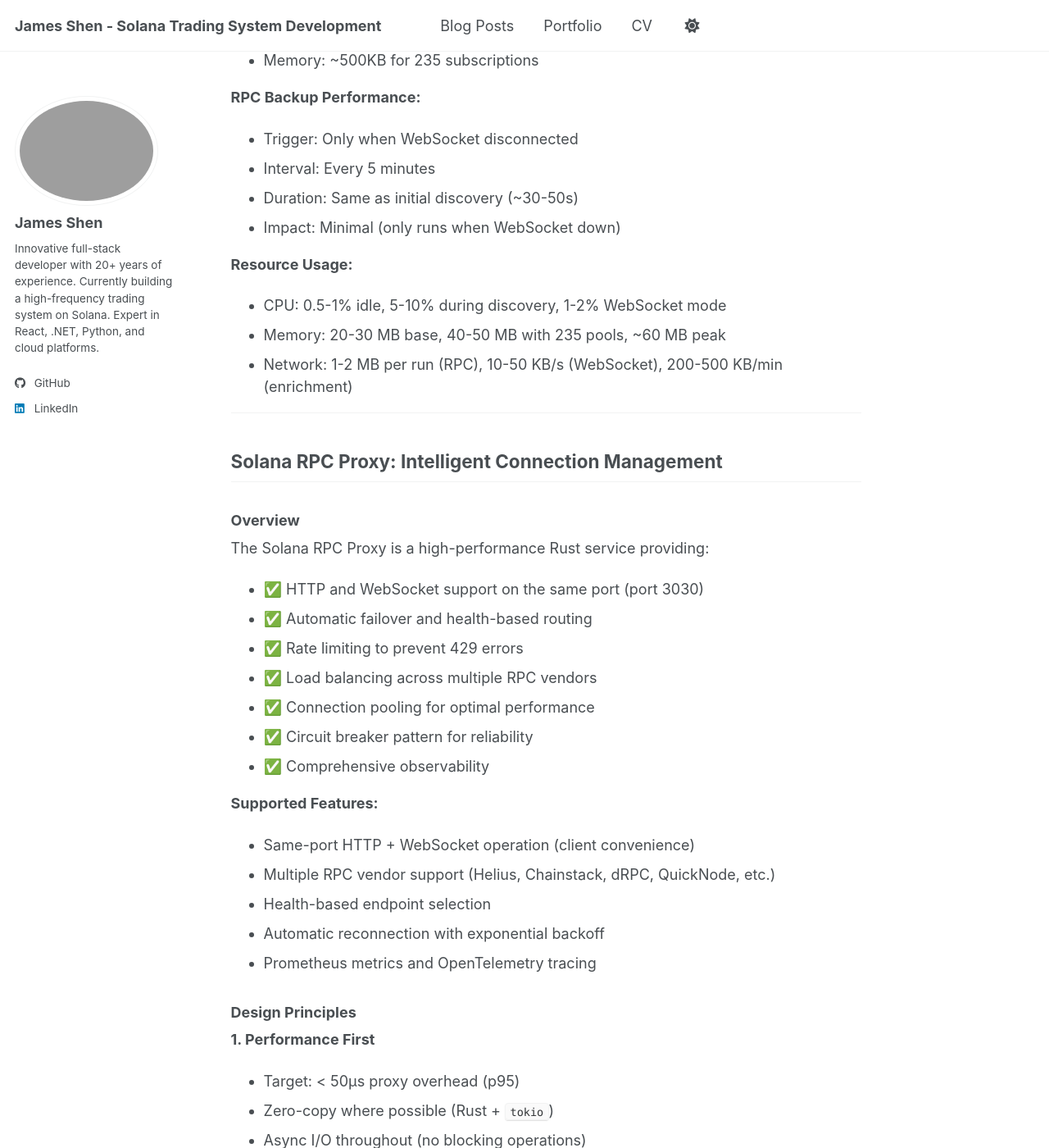
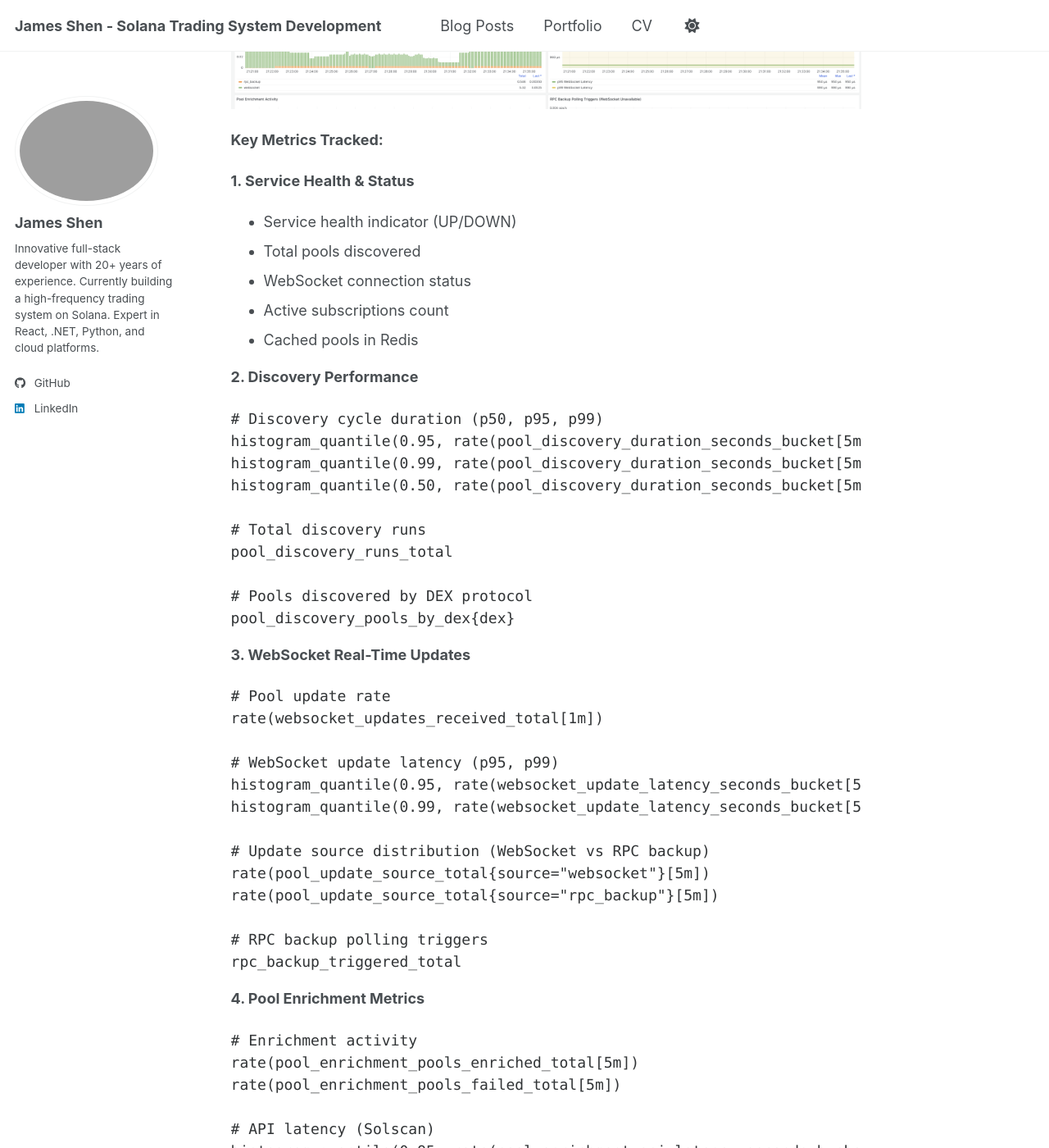
Before and after one commit to guidebee/guidebee.github.io, a Jekyll site: the page built from _posts/2025-12-28-pool-discovery-service-rpc-proxy-architecture.md, in a window 1280 px wide and 1400 px high, scrolled down 12343 px. Shown: the whole window at 82% size. Built offline with Jekyll 4.4.1, drawn with Linux system fonts in a browser that asks for light colours; a script bundle is joined from its source files by our own code; library files that are not in the unit come from our copies; some of the changed text lies outside the part shown.

Commit message:
update blog

````diff
--- a/_posts/2025-12-28-pool-discovery-service-rpc-proxy-architecture.md
+++ b/_posts/2025-12-28-pool-discovery-service-rpc-proxy-architecture.md
@@ -428,6 +428,111 @@
 - `use-websocket`: Enable WebSocket-first mode
 - `ws-backup-interval`: RPC backup interval when WebSocket enabled
 
+### Grafana Dashboard Monitoring
+
+The pool-discovery-service includes a comprehensive Grafana dashboard for real-time monitoring and operational visibility.
+
+**Dashboard Overview:**
+
+![Pool Discovery Service Dashboard](../images/pool-discovery-dashboard1.png)
+
+**Key Metrics Tracked:**
+
+**1. Service Health & Status**
+- Service health indicator (UP/DOWN)
+- Total pools discovered
+- WebSocket connection status
+- Active subscriptions count
+- Cached pools in Redis
+
+**2. Discovery Performance**
+```promql
+# Discovery cycle duration (p50, p95, p99)
+histogram_quantile(0.95, rate(pool_discovery_duration_seconds_bucket[5m]))
+histogram_quantile(0.99, rate(pool_discovery_duration_seconds_bucket[5m]))
+histogram_quantile(0.50, rate(pool_discovery_duration_seconds_bucket[5m]))
+
+# Total discovery runs
+pool_discovery_runs_total
+
+# Pools discovered by DEX protocol
+pool_discovery_pools_by_dex{dex}
+```
+
+**3. WebSocket Real-Time Updates**
+```promql
+# Pool update rate
+rate(websocket_updates_received_total[1m])
+
+# WebSocket update latency (p95, p99)
+histogram_quantile(0.95, rate(websocket_update_latency_seconds_bucket[5m]))
+histogram_quantile(0.99, rate(websocket_update_latency_seconds_bucket[5m]))
+
+# Update source distribution (WebSocket vs RPC backup)
+rate(pool_update_source_total{source="websocket"}[5m])
+rate(pool_update_source_total{source="rpc_backup"}[5m])
+
+# RPC backup polling triggers
+rpc_backup_triggered_total
+```
+
+**4. Pool Enrichment Metrics**
+```promql
+# Enrichment activity
+rate(pool_enrichment_pools_enriched_total[5m])
+rate(pool_enrichment_pools_failed_total[5m])
+
+# API latency (Solscan)
+histogram_quantile(0.95, rate(pool_enrichment_api_latency_seconds_bucket[5m]))
+
+# Enrichment runs
+pool_enrichment_runs_total
+```
+
+**5. Error Tracking**
+```promql
+# Discovery errors
+pool_discovery_errors_total
+
+# WebSocket errors by type
+websocket_errors_total{error_type}
+
+# Enrichment errors
+pool_enrichment_pools_failed_total
+```
+
+**6. RPC Scanner Performance**
+```promql
+# Scanner latency by protocol
+rpc_scanner_latency_seconds{protocol}
+
+# Scanner requests by protocol and status
+rpc_scanner_requests_total{protocol, status}
+```
+
+**Dashboard Features:**
+- **Real-time updates**: Live data refresh every 5 seconds
+- **Time range selector**: View historical trends
+- **Protocol breakdown**: Per-DEX pool distribution
+- **Alert integration**: Visual indicators for error conditions
+- **Drill-down capability**: Click panels for detailed views
+
+**Access Dashboard:**
+- URL: `http://localhost:3000/d/pool-discovery-service`
+- Location: `deployment/monitoring/grafana/provisioning/dashboards/pool-discovery-service-dashboard.json`
+
+**Key Insights from Dashboard:**
+
+1. **WebSocket Efficiency**: Monitor the ratio of WebSocket updates vs RPC backup polling to ensure WebSocket-first architecture is working correctly (target: >99% WebSocket updates)
+
+2. **Protocol Health**: Track which DEX protocols are contributing pools and identify any protocol-specific issues
+
+3. **Enrichment Rate**: Monitor enrichment API latency to ensure we're staying within rate limits (target: <2 req/s)
+
+4. **Cache Hit Rate**: Verify pool TTL is appropriate by monitoring cache size vs total discovered pools
+
+5. **Error Patterns**: Identify systematic issues through error rate trends and WebSocket reconnection frequency
+
 ### Performance Characteristics
 
 **Discovery Performance:**
````
Also changed, not shown: posts/2025/12/images/pool-discovery-dashboard1.png (added).
